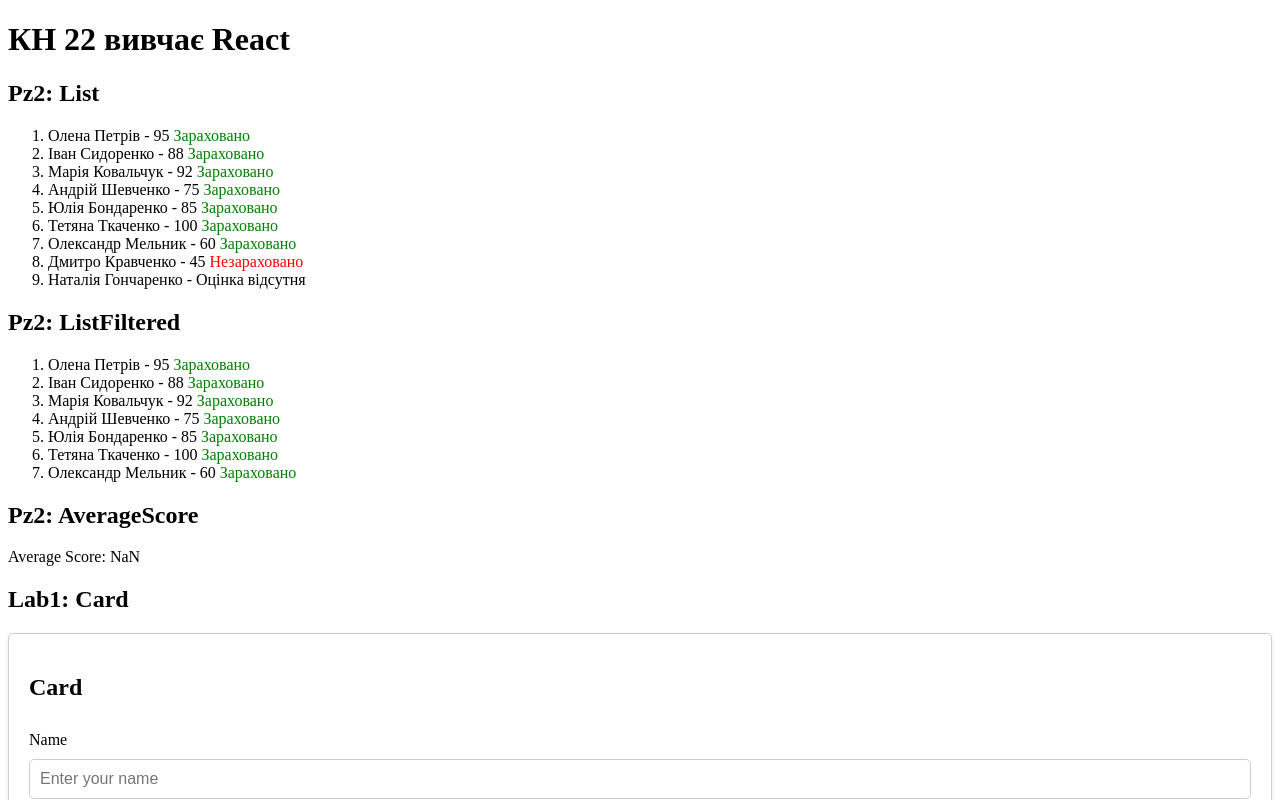
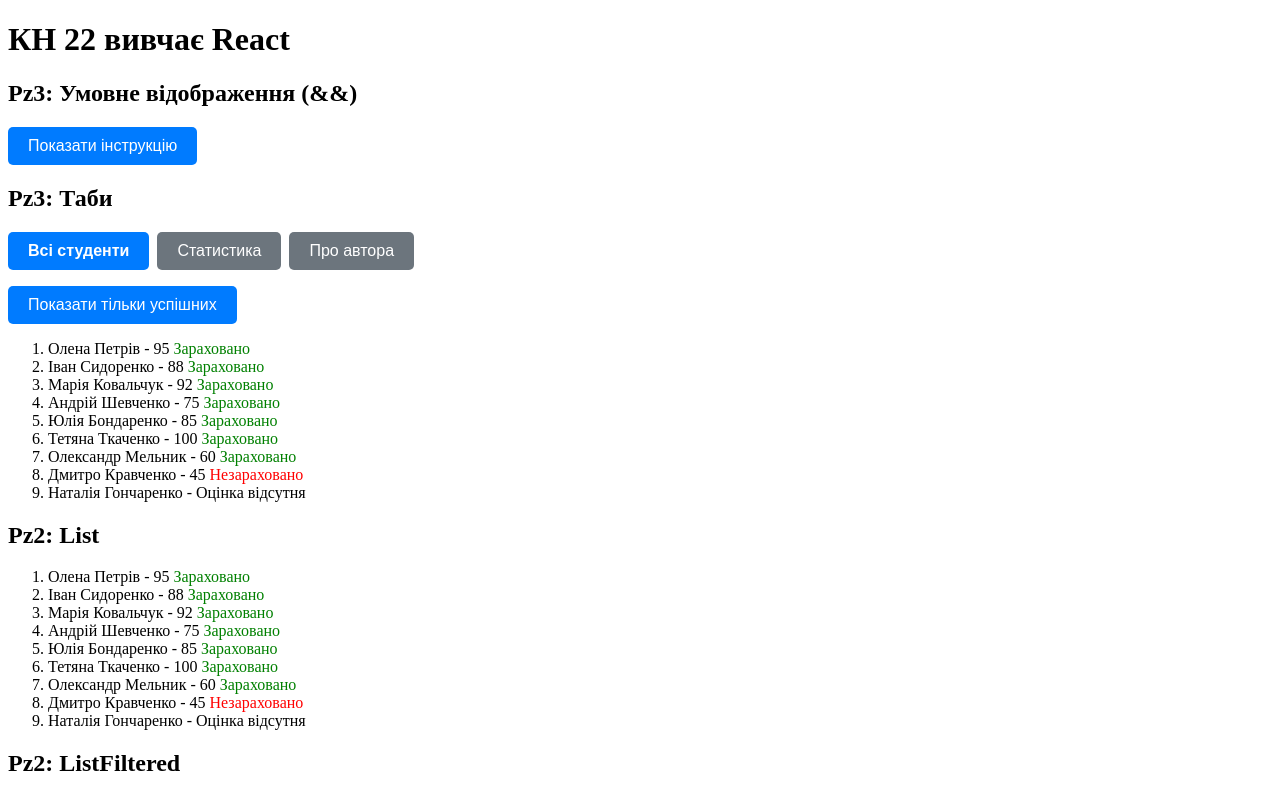
Before and after one commit to SurkovKostiantyn/kn22reactvite, a React (Vite) app: page / in a window 1280 px wide. Shown: the top 800 px of the page. Built offline with nearby package versions, Linux system fonts and the light colour scheme.

Commit message:
feat: add conditional rendering, showHelp toggle, and tab interface in App

```diff
--- a/src/App.jsx
+++ b/src/App.jsx
@@ -9,6 +9,9 @@
 import SearchBar from './components/moleculas/SearchBar';
 import Paragraph from './components/atoms/Paragraph';
 import Button from './components/atoms/Button';
+import StudentList from './components/moleculas/StudentList';
+import StatisticsData from './components/moleculas/StatisticsData';
+import AboutAuthor from './components/moleculas/AboutAuthor';
 
 // Крок 1: Створення масиву "мок-даних"
 const mockPosts = [
@@ -42,6 +45,12 @@
   const [searchTerm, setSearchTerm] = useState('');
   const [activeCategory, setActiveCategory] = useState('All');
 
+  // Pz3: Крок 2 — стан для показу/приховання інструкції (оператор &&)
+  const [showHelp, setShowHelp] = useState(false);
+
+  // Pz3: Крок 4 — стан для табів
+  const [activeTab, setActiveTab] = useState('list');
+
   const handleClick = () => {
     console.log('Button clicked');
   };
@@ -57,10 +66,60 @@
     return matchesSearch && matchesCategory;
   });
 
+  // Визначення табів
+  const tabs = [
+    { id: 'list', label: 'Всі студенти' },
+    { id: 'stats', label: 'Статистика' },
+    { id: 'about', label: 'Про автора' },
+  ];
+
   return (
     <>
       <Header />
 
+      {/* ===== Pz3: Крок 2 — Умовне відображення (оператор &&) ===== */}
+      <Heading level={2} title="Pz3: Умовне відображення (&&)" />
+      <Button onClick={() => setShowHelp(!showHelp)}>
+        {showHelp ? 'Приховати інструкцію' : 'Показати інструкцію'}
+      </Button>
+      {showHelp && (
+        <p>Довідка: Цей додаток дозволяє керувати списками студентів.</p>
+      )}
+
+      {/* ===== Pz3: Крок 3 — Тернарний оператор (Toggle) ===== */}
+      {/* Реалізовано всередині компонента StudentList */}
+
+      {/* ===== Pz3: Крок 4 — Інтерфейс з табами ===== */}
+      <Heading level={2} title="Pz3: Таби" />
+      <div style={{ display: 'flex', gap: '8px', marginBottom: '16px' }}>
+        {tabs.map((tab) => (
+          <button
+            key={tab.id}
+            onClick={() => setActiveTab(tab.id)}
+            className={activeTab === tab.id ? 'active-tab' : ''}
+            style={{
+              padding: '10px 20px',
+              border: 'none',
+              borderRadius: '5px',
+              cursor: 'pointer',
+              fontSize: '16px',
+              backgroundColor: activeTab === tab.id ? '#007bff' : '#6c757d',
+              color: 'white',
+              fontWeight: activeTab === tab.id ? 'bold' : 'normal',
+              transition: 'all 0.3s',
+            }}
+          >
+            {tab.label}
+          </button>
+        ))}
+      </div>
+      <div className="content">
+        {activeTab === 'list' && <StudentList />}
+        {activeTab === 'stats' && <StatisticsData />}
+        {activeTab === 'about' && <AboutAuthor />}
+      </div>
+
+      {/* ===== Pz2 ===== */}
       <Heading level={2} title="Pz2: List" />
       <List />
       <Heading level={2} title="Pz2: ListFiltered" />
@@ -68,6 +127,7 @@
       <Heading level={2} title="Pz2: AverageScore" />
       <AverageScore />
 
+      {/* ===== Lab1 ===== */}
       <Heading level={2} title="Lab1: Card" />
       <Card
         title="Card"
@@ -77,6 +137,7 @@
         buttonOnClick={handleClick}
       />
 
+      {/* ===== Lab2 ===== */}
       <Heading level={2} title="Lab2: Posts List" />
       {/* Крок 3: Рендеринг списку компонентів за допомогою .map() */}
       {mockPosts.map((post) => (
@@ -90,6 +151,7 @@
         />
       ))}
 
+      {/* ===== Lab3 ===== */}
       <Heading level={2} title="Lab3: SearchBar && Filter By Category" />
       <SearchBar searchTerm={searchTerm} onSearchChange={setSearchTerm} />
       <div>
```
